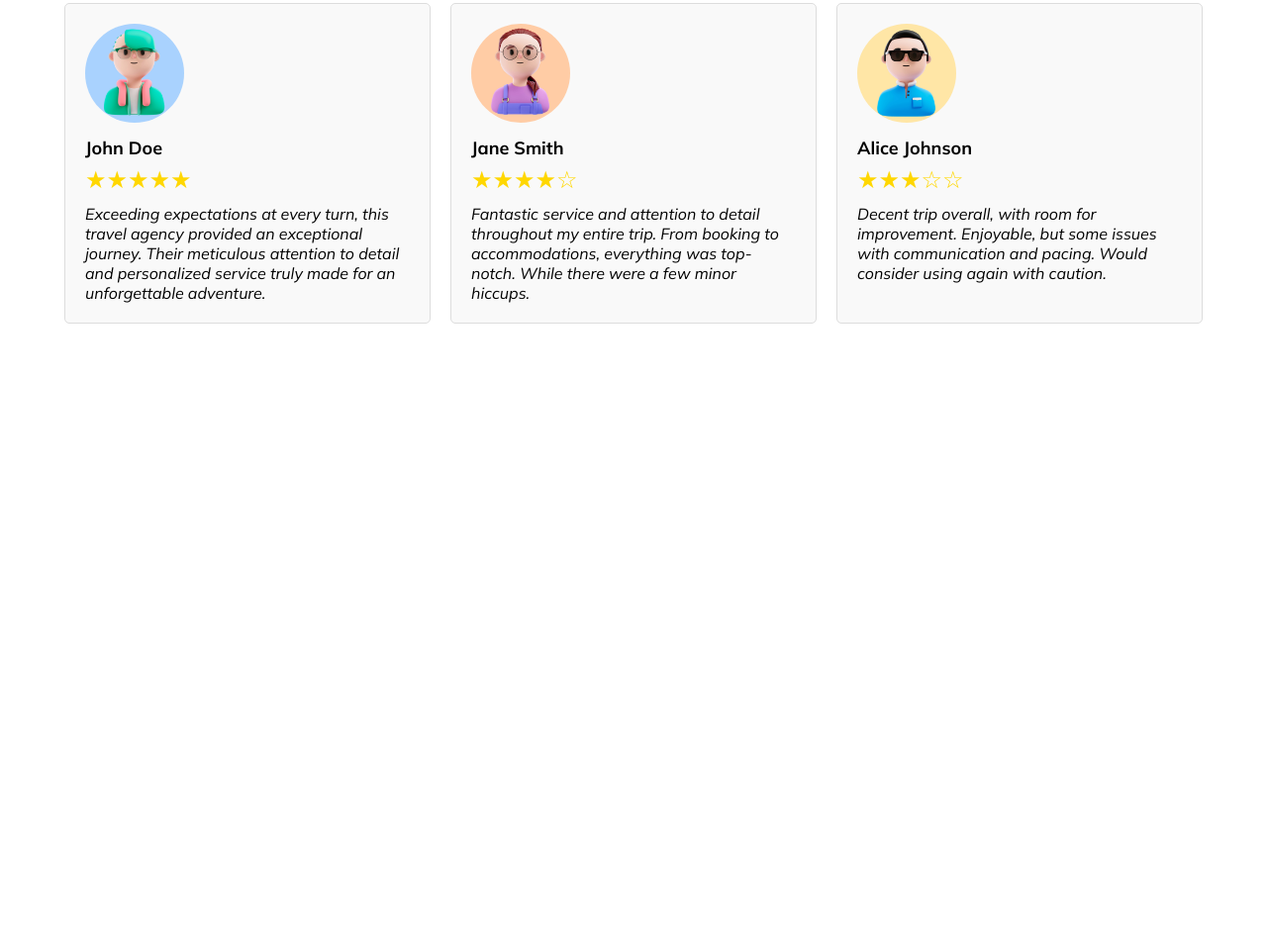
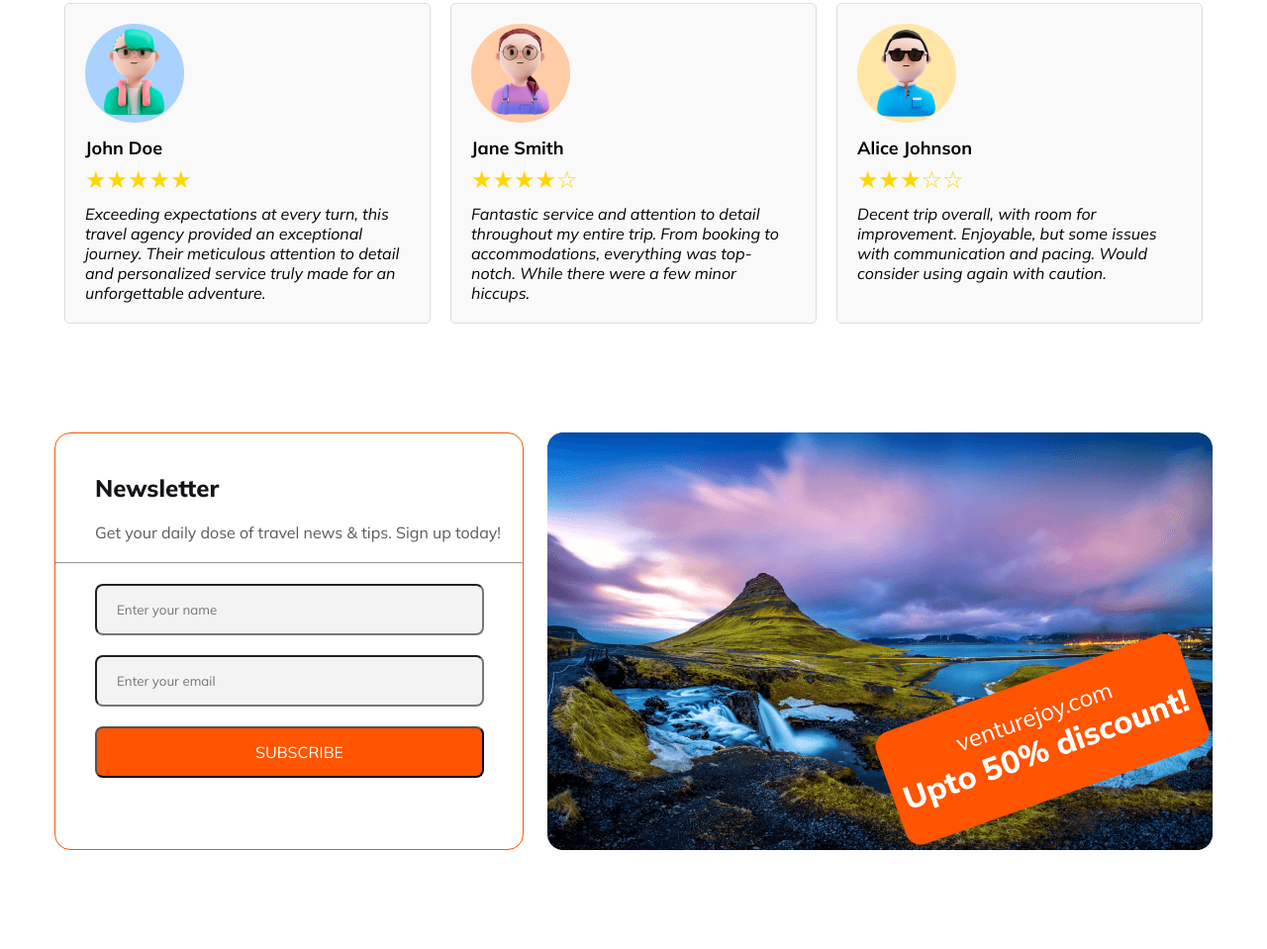
Before and after one commit to AbuKausar/assignment2-venture-joy, a plain HTML site: page index.html in a window 1280 px wide. Shown: the part 3465-4424 px from the top of the page at 99% size. Before the commit the page ends 3902 px from the top, so only its background shows below. Drawn offline with Linux system fonts and the light colour scheme.

Commit message:
newsletter done

```diff
--- a/index.html
+++ b/index.html
@@ -214,6 +214,25 @@
             </div>
         </div>
         <!-- testimonial part end -->
+
+        <!-- newsletter part start -->
+        <div class="newsletter-container">
+            <div class="newsletter-form">
+                <h3 class="newsletter-heading">Newsletter</h3>
+                <p class="newsletter-texts">Get your daily dose of travel news & tips. Sign up today!</p>
+                <hr>
+                <input class="input-field" type="text" placeholder="Enter your name">
+                <input class="input-field" type="email" placeholder="Enter your email">
+                <button class="input-button">SUBSCRIBE</button>
+            </div>
+            <div class="newsletter-img">
+                <div class="news-img-text">
+                    <p>venturejoy.com</p>
+                    <h4>Upto 50% discount!</h4>
+                </div>
+            </div>
+        </div>
+        <!-- newsletter part end -->
     </main>
 
 </body>
--- a/styles.css
+++ b/styles.css
@@ -310,6 +310,103 @@ button {
     font-style: italic;
 }
 
+/* newsletter styles */
+
+.newsletter-container {
+    width: 1170px;
+    margin: 0 auto;
+    padding-bottom: 100px;
+    display: flex;
+    justify-content: space-between;
+}
+
+.newsletter-form {
+    width: 474px;
+    height: 422px;
+    flex-shrink: 0;
+    border-radius: 16px;
+    border: 1px solid #FF5400;
+}
+
+.newsletter-heading {
+    color: #131318;
+    font-family: Mulish;
+    font-size: 24px;
+    font-weight: 800;
+    padding: 40px 0 20px 40px;
+}
+
+.newsletter-texts {
+    color: #5A5A5D;
+    font-family: Mulish;
+    font-size: 16px;
+    font-weight: 400;
+    padding-left: 40px;
+    padding-bottom: 20px;
+}
+
+.input-field {
+    width: 393px;
+    height: 52px;
+    flex-shrink: 0;
+    border-radius: 8px;
+    background: rgba(19, 19, 24, 0.05);
+    margin-left: 40px;
+    margin-top: 20px;
+    padding-left: 20px;
+}
+
+.input-button {
+    width: 393px;
+    height: 52px;
+    flex-shrink: 0;
+    border-radius: 8px;
+    margin-left: 40px;
+    margin-top: 20px;
+    padding-left: 20px;
+}
+
+.newsletter-img {
+    position: relative;
+    width: 672px;
+    height: 422px;
+    flex-shrink: 0;
+    background-image: url('Images/newsletter.png'); /* Replace 'background-image.jpg' with your image file */
+    background-size: cover;
+    background-position: center;
+    color: white;
+    text-align: center;
+}
+
+.news-img-text {
+    width: 324px;
+    height: 120px;
+    transform: rotate(-19.628deg);
+    position: absolute;
+    top: 250px;
+    right: 10px;
+    flex-shrink: 0;
+    border-radius: 16px;
+    background: #FF5400;
+    text-align: center;
+    padding-top: 20px;
+}
+
+.news-img-text > p {
+    color: #FFF;
+    font-family: Mulish;
+    font-size: 24px;
+    font-weight: 400;
+}
+
+.news-img-text > h4 {
+    color: #FFF;
+    font-family: Mulish;
+    font-size: 32px;
+    font-weight: 800;
+}
+
+
 @media screen and (max-width: 600px) {
 
 }
```
Also changed, not shown: Images/newsletter.png (renamed from Images/Rectangle 8 (1).png).
